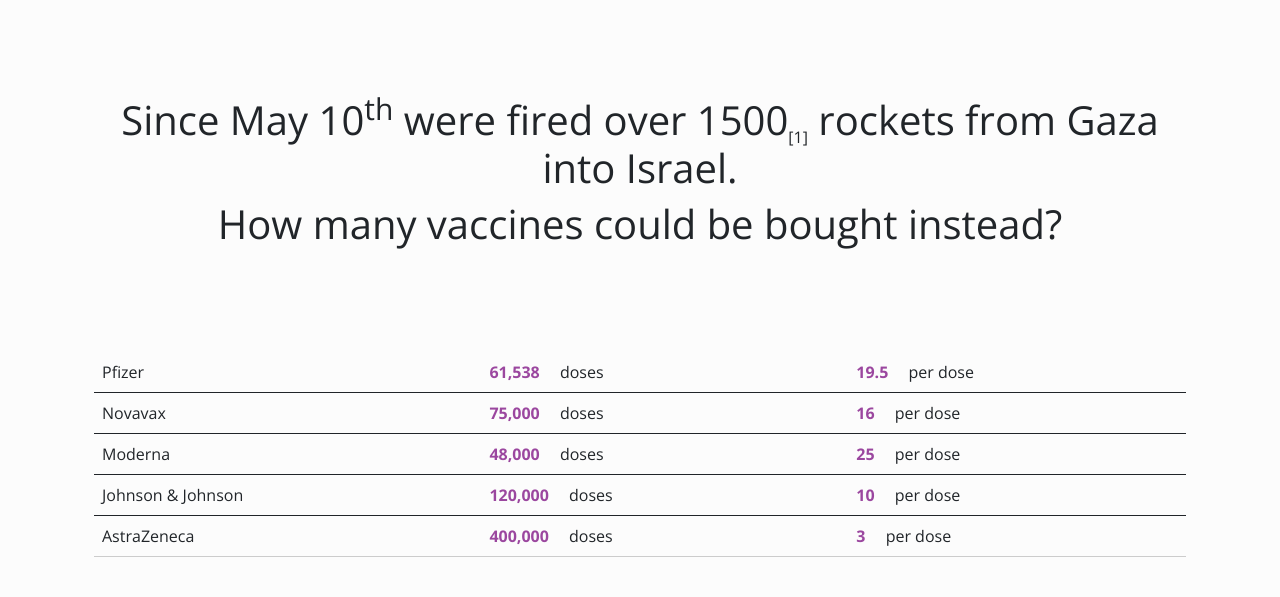
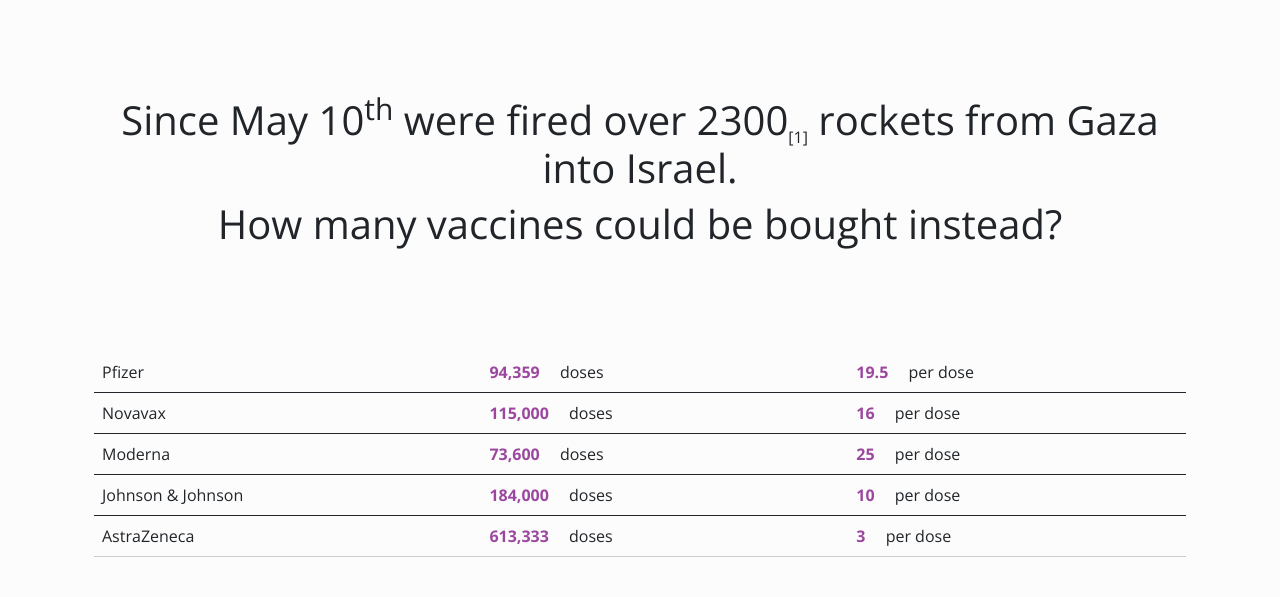
Before and after one commit to achvaicer/VaccinesVsRockets, a plain HTML site: page index.html in a window 1280 px wide. Shown: the top 597 px of the page. Drawn offline with nearby package versions, Linux system fonts and the light colour scheme.

Commit message:
update on number of rockets sent

```diff
--- a/index.html
+++ b/index.html
@@ -79,7 +79,7 @@
     </footer>
     <script src="js/bootstrap.bundle.min.js"></script>
     <script language="javascript">
-        var rockets = 1500;
+        var rockets = 2300;
         var qassamPrice = 800;
 
         var vaccines =
```
